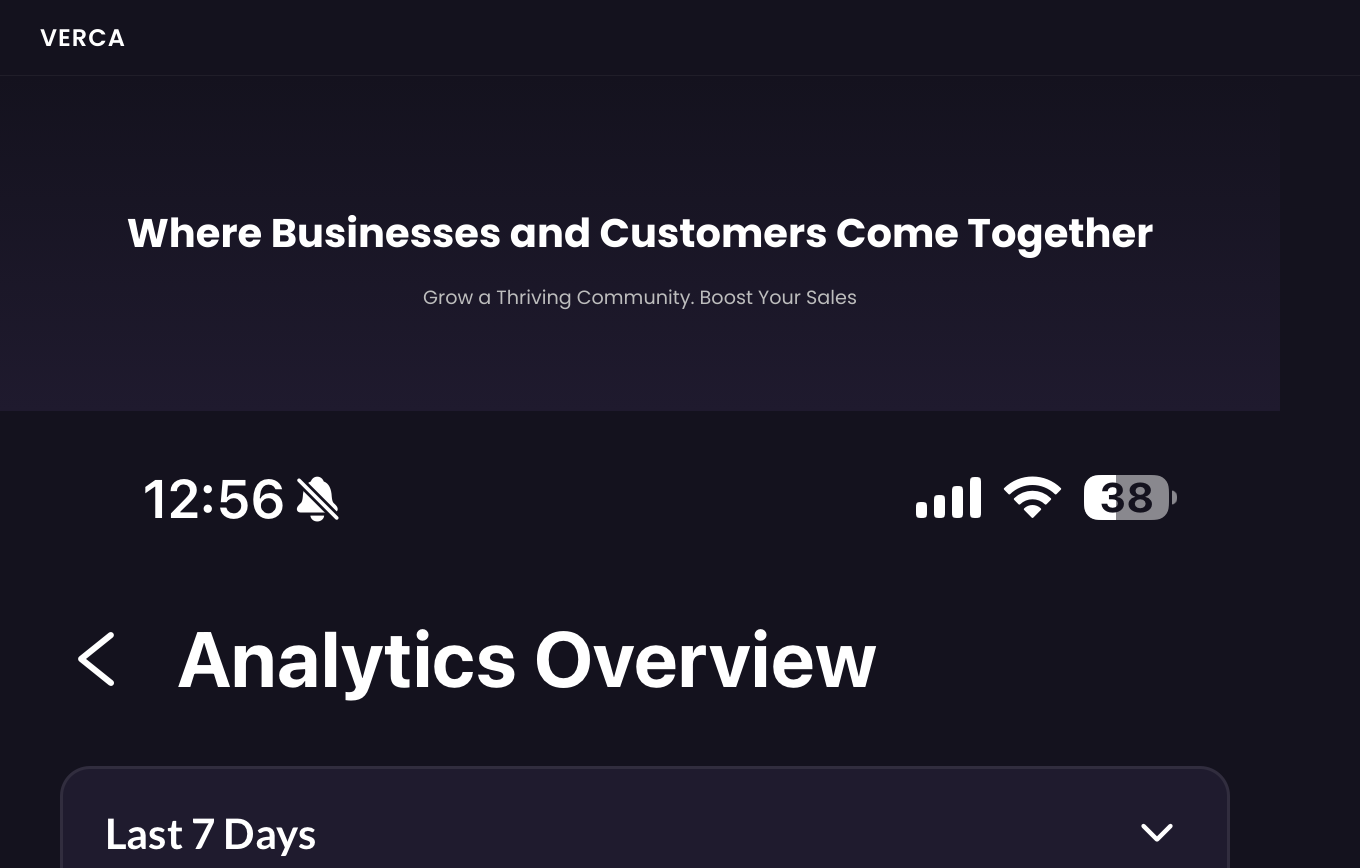
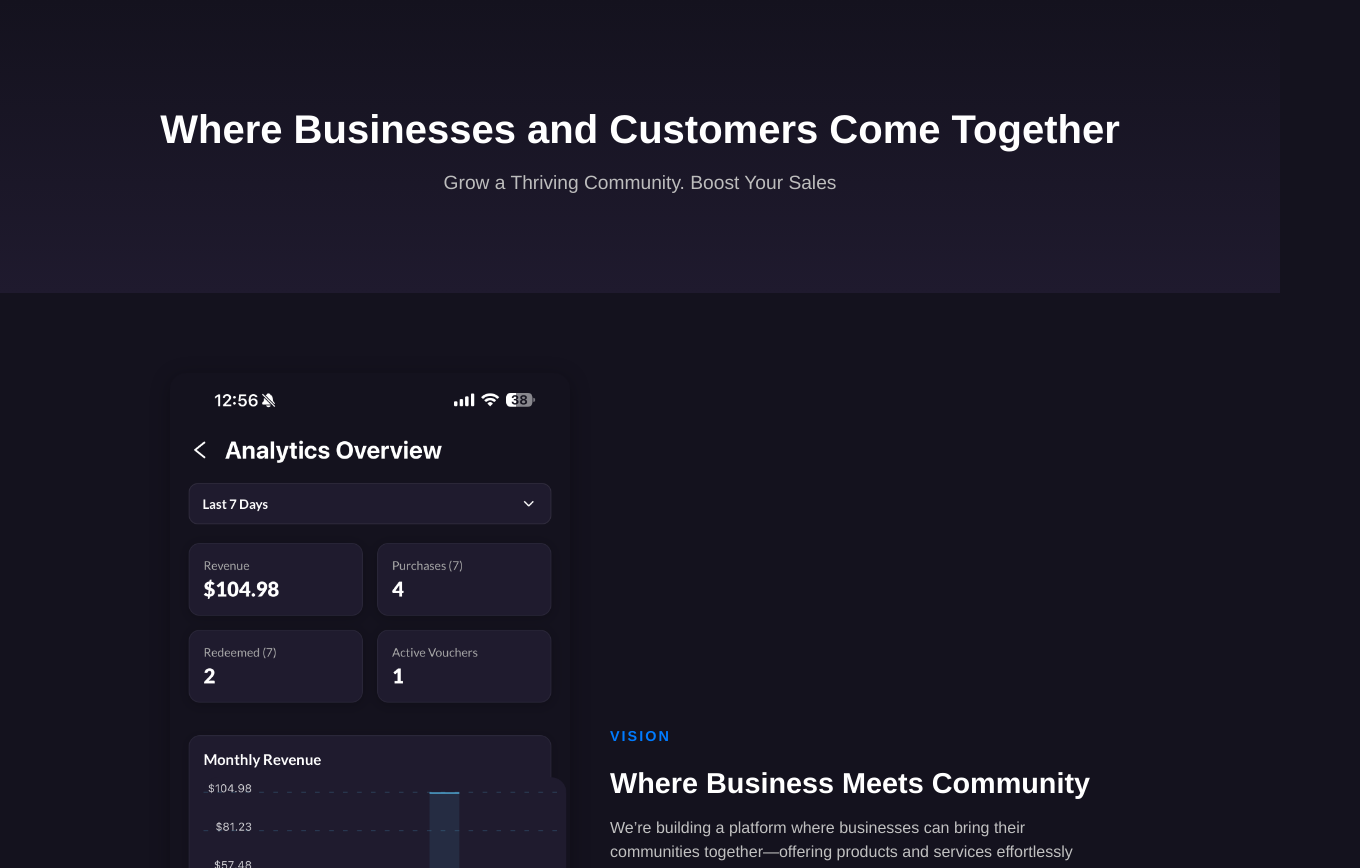
Before and after one commit to ArthurHakobyanDev/vercasite, a React (Create React App) app: page / in a window 1280 px wide. Shown: the top 868 px of the page, 1360 px wide, since content can reach past the window. Built offline with nearby package versions, Linux system fonts and the light colour scheme.

Commit message:
Website updates revert

```diff
--- a/src/App.css
+++ b/src/App.css
@@ -1,20 +1,22 @@
 body {
   margin: 0;
-  font-family: 'Poppins', sans-serif;
+  font-family: 'Helvetica Neue', sans-serif;
   background-color: #14121E;
   color: white;
-  scroll-behavior: smooth;
+}
+
+.App {
+  text-align: center;
 }
 
 .hero {
-  padding: 100px 20px 80px;
+  padding: 80px 20px;
   background: linear-gradient(to bottom, #14121E, #1f1a2e);
-  text-align: center;
+  animation: fadeIn 1.5s ease-in-out;
 }
 
 .hero h1 {
   font-size: 2.5rem;
-  font-weight: 700;
   margin-bottom: 20px;
 }
 
@@ -24,8 +26,13 @@ body {
 }
 
 .footer {
-  padding: 40px;
+  padding: 30px;
   font-size: 0.9rem;
   color: #888;
   background-color: #1b1a26;
 }
+
+@keyframes fadeIn {
+  from { opacity: 0; transform: translateY(30px); }
+  to { opacity: 1; transform: translateY(0); }
+}
--- a/src/App.js
+++ b/src/App.js
@@ -1,13 +1,10 @@
 import React from 'react';
 import './App.css';
 import Section from './components/Section';
-import Header from './components/Header';
-
 
 function App() {
   return (
     <div className="App">
-      <Header />
       <header className="hero">
         <h1>Where Businesses and Customers Come Together</h1>
         <p>Grow a Thriving Community. Boost Your Sales</p>
--- a/src/components/Section.css
+++ b/src/components/Section.css
@@ -1,34 +1,51 @@
+.section {
+  display: flex;
+  align-items: center;
+  justify-content: center;
+  padding: 60px 20px;
+  flex-wrap: wrap;
+  animation: fadeIn 1s ease-out;
+}
+
+.section.reverse {
+  flex-direction: row-reverse;
+}
+
+.section-image {
+  max-width: 400px;
+  width: 90%;
+  border-radius: 16px;
+  margin: 20px;
+  box-shadow: 0 4px 20px rgba(0,0,0,0.3);
+}
+
+.section-content {
+  max-width: 500px;
+  text-align: left;
+  padding: 20px;
+}
+
 .section-content h4 {
   text-transform: uppercase;
   font-size: 0.9rem;
   letter-spacing: 2px;
   color: #007bff;
   margin-bottom: 10px;
-    position: relative;
-    display: inline-block;
-  }
-
-  .section-content h4::before,
-  .section-content h4::after {
-    content: "";
-    position: absolute;
-    top: 50%;
-    width: 40px;
-    height: 1px;
-    background: #007bff;
-  }
-
-  .section-content h4::before {
-    left: -50px;
-  }
-
-  .section-content h4::after {
-    right: -50px;
 }
 
 .section-content h2 {
   font-size: 1.8rem;
-    font-weight: 600;
   margin-bottom: 16px;
-    position: relative;
 }
+
+.section-content p {
+  font-size: 1rem;
+  color: #c1c1c1;
+  line-height: 1.5;
+}
+
+@media (max-width: 768px) {
+  .section {
+    flex-direction: column;
+  }
+}
```
Lines whose indentation alone changed are shown as unchanged.
